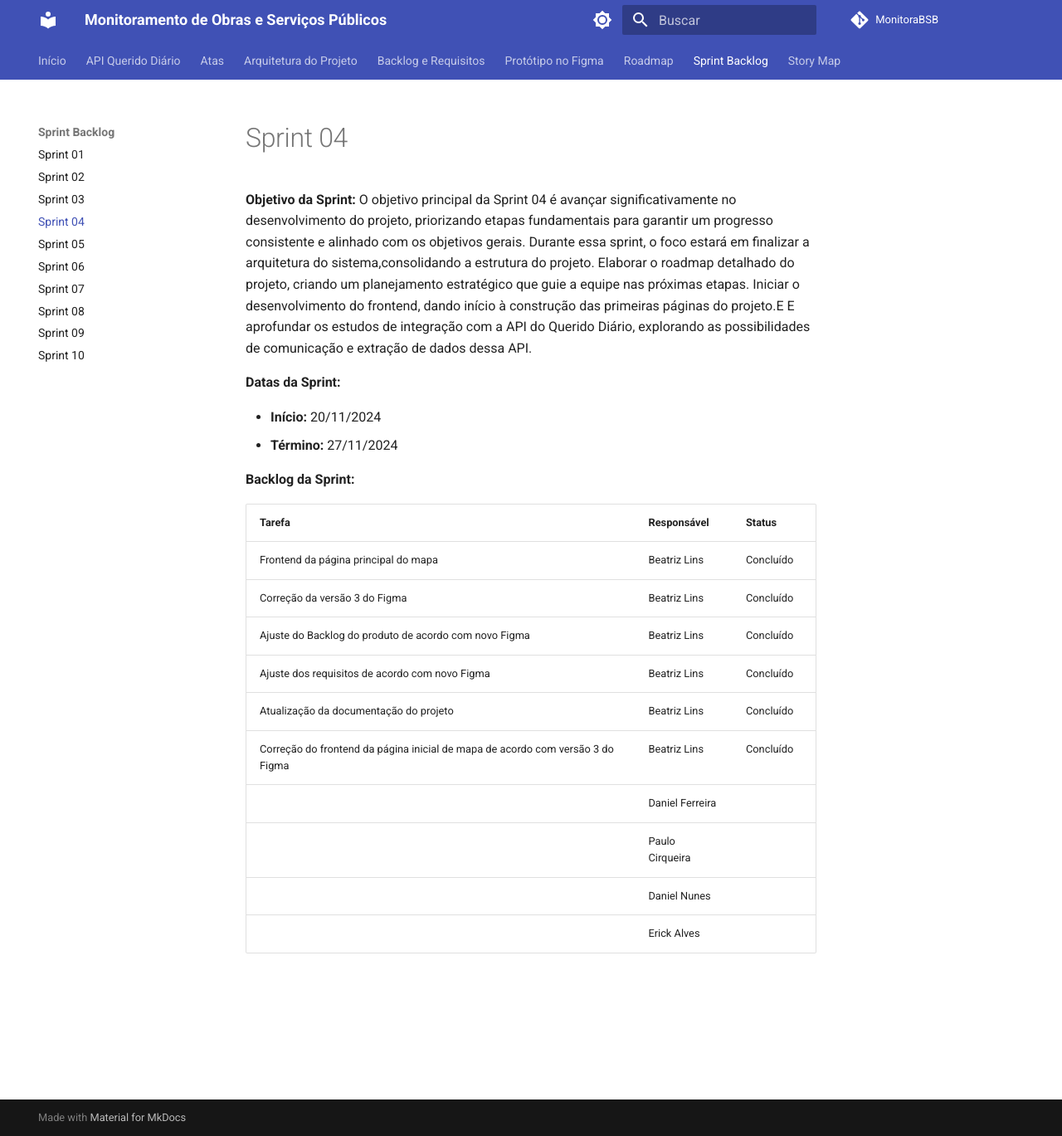
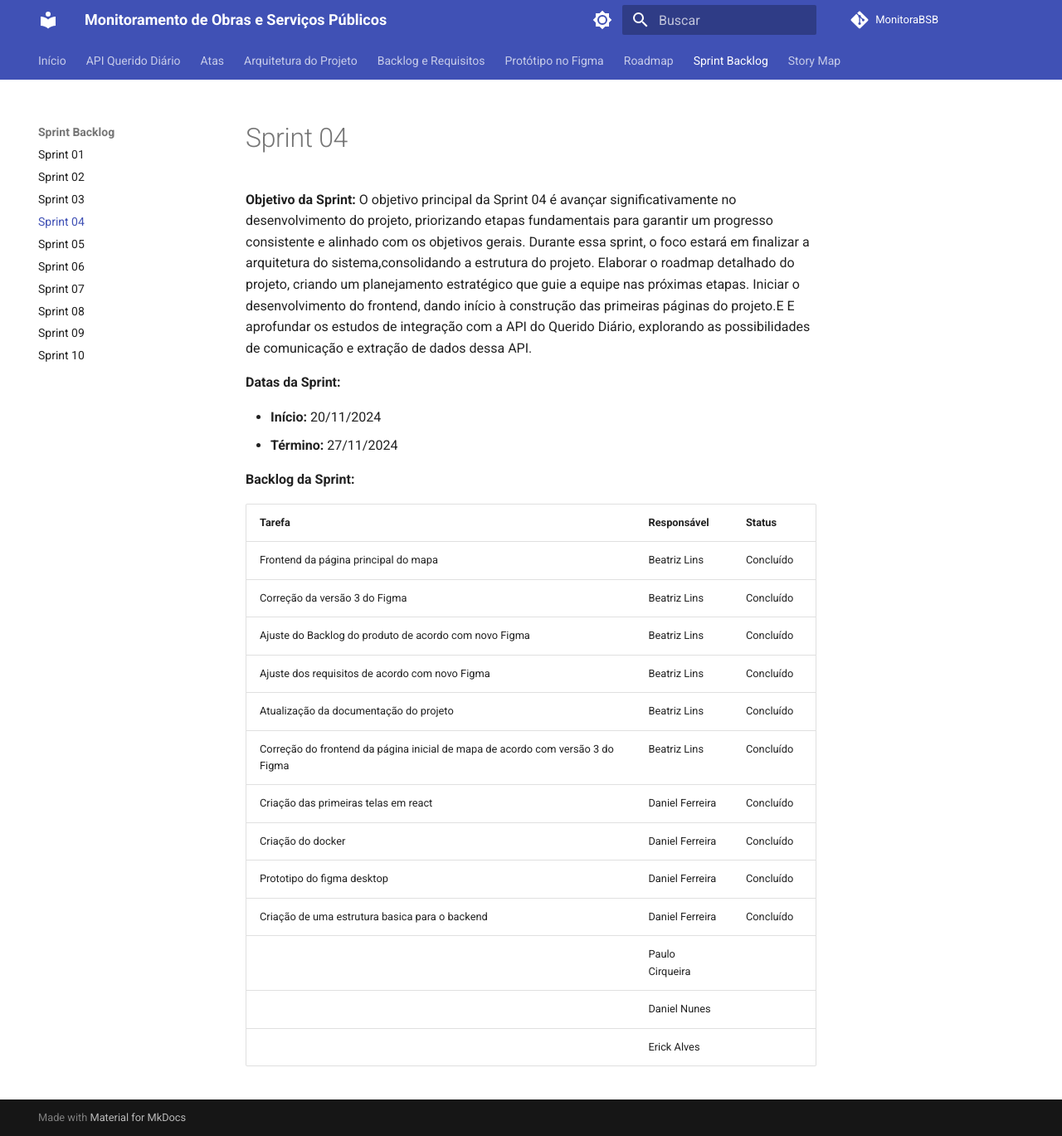
Before and after one commit to unb-mds/2024-2-Squad08, an MkDocs documentation site: the page built from docs/sprints/sprint4.md, in a window 1280 px wide and 1369 px high. Shown: the whole window at 83% size. Built offline with MkDocs 1.6.1 and Material for MkDocs 9.7.7, drawn with Linux system fonts in a browser that asks for light colours; comment, search, counter and statistics services are not loaded.

Commit message:
docs: :page_facing_up: Update the sprints

```diff
--- a/docs/sprints/sprint4.md
+++ b/docs/sprints/sprint4.md
@@ -17,7 +17,10 @@ O objetivo principal da Sprint 04 é avançar significativamente no desenvolvime
 | Ajuste dos requisitos de acordo com novo Figma | Beatriz Lins | Concluído |
 | Atualização da documentação do projeto | Beatriz Lins | Concluído |
 | Correção do frontend da página inicial de mapa de acordo com  versão 3 do Figma | Beatriz Lins | Concluído |
-| | Daniel Ferreira |  |
+| Criação das primeiras telas em react | Daniel Ferreira | Concluído  |
+| Criação do docker | Daniel Ferreira | Concluído  |
+| Prototipo do figma desktop | Daniel Ferreira | Concluído  |
+| Criação de uma estrutura basica para o backend | Daniel Ferreira | Concluído  |
 | | Paulo Cirqueira |  |
 | | Daniel Nunes |  |
 | | Erick Alves |  |
```
Also changed, not shown: docs/sprints/sprint5.md (+3 -1 lines), docs/sprints/sprint6.md (+2 -1 lines).
